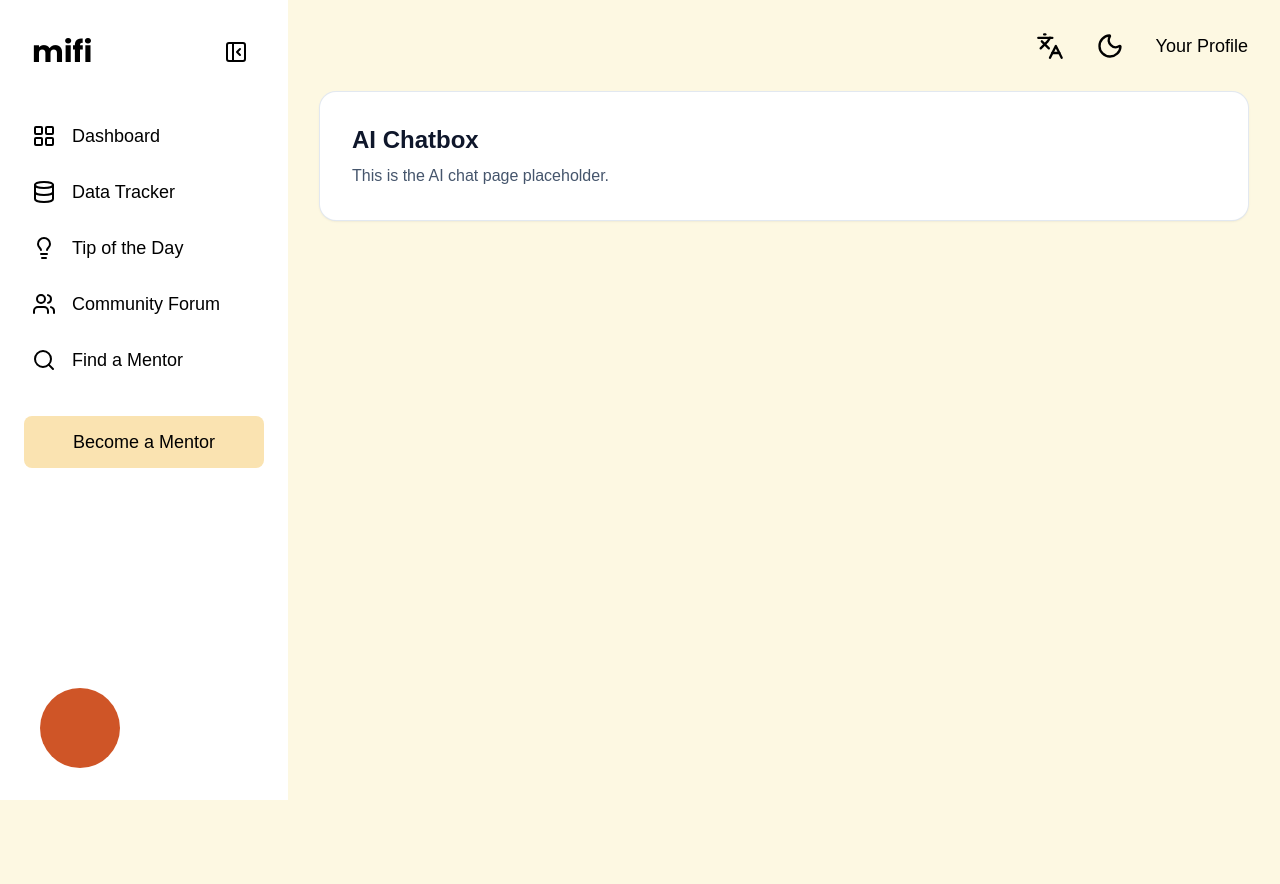
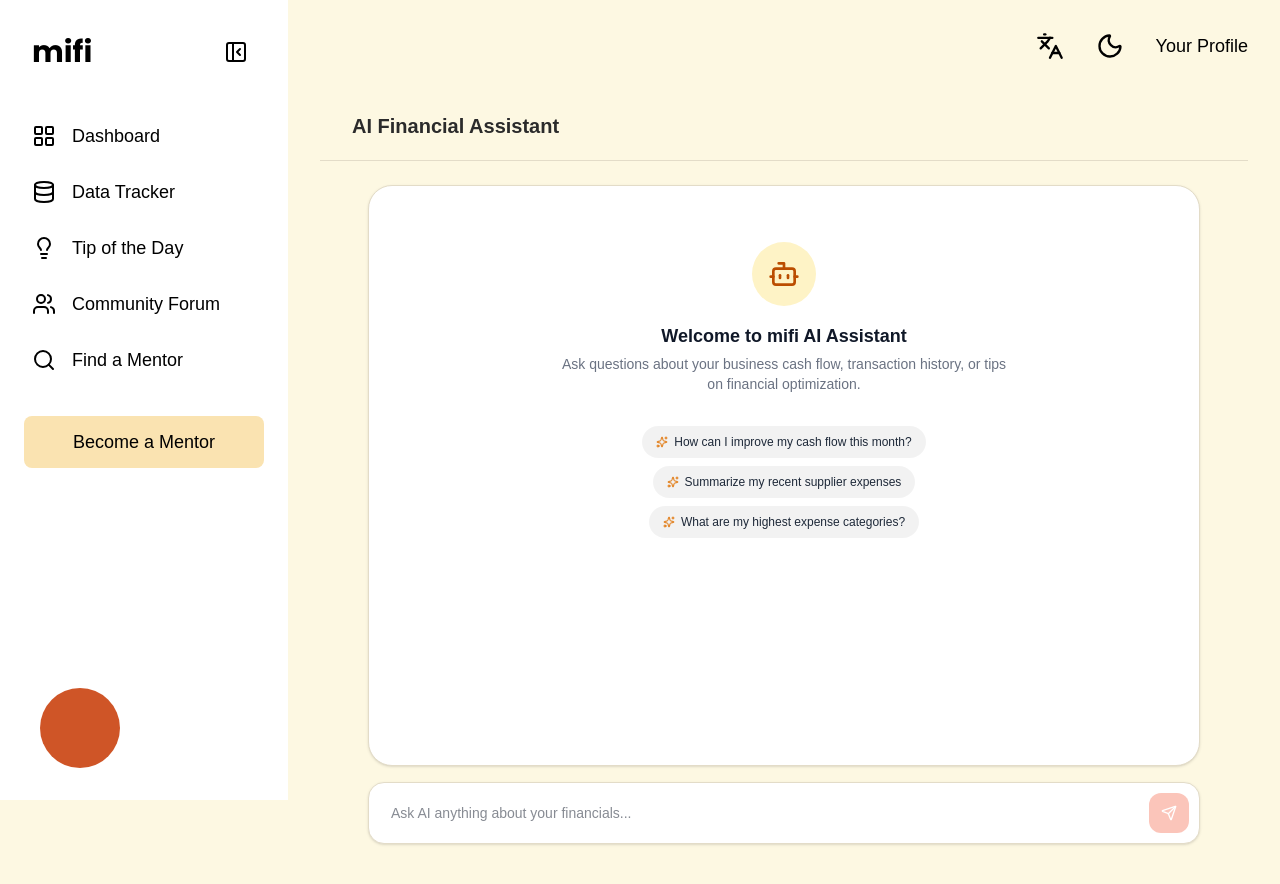
Before and after one commit to JasmineHara/WWCD-FINANCIAL-INCLUSION-AND-SMART-ECONOMY, a Next.js app: page /chat in a window 1280 px wide. Shown: the top 884 px of the page. Before the commit the page ends 800 px from the top, so only its background shows below. Built offline with nearby package versions, Linux system fonts and the light colour scheme; a web font is replaced by a local one.

Commit message:
chatbot ui

```diff
--- a/app/chat/page.tsx
+++ b/app/chat/page.tsx
@@ -1,10 +1,187 @@
 // AI Chatbox - Keisha
 
-export default function ChatPage() {
+"use client";
+
+import { useState, useRef, useEffect } from "react";
+import { TopBar } from "@/components/tracker/TopBar";
+import { Send, Bot, User, Sparkles, RefreshCw } from "lucide-react";
+
+interface ChatMessage {
+  id: string;
+  sender: "user" | "ai";
+  text: string;
+  timestamp: string;
+}
+
+export default function AIChatPage() {
+  const [messages, setMessages] = useState<ChatMessage[]>([]);
+  const [input, setInput] = useState("");
+  const [isTyping, setIsTyping] = useState(false);
+  const chatEndRef = useRef<HTMLDivElement>(null);
+
+  // Auto-scroll to latest message
+  useEffect(() => {
+    chatEndRef.current?.scrollIntoView({ behavior: "smooth" });
+  }, [messages, isTyping]);
+
+  const handleSendMessage = async (textToSend?: string) => {
+    const query = textToSend || input;
+    if (!query.trim()) return;
+
+    const userMsg: ChatMessage = {
+      id: Date.now().toString(),
+      sender: "user",
+      text: query,
+      timestamp: new Date().toLocaleTimeString([], { hour: "2-digit", minute: "2-digit" }),
+    };
+
+    setMessages((prev) => [...prev, userMsg]);
+    if (!textToSend) setInput("");
+    setIsTyping(true);
+
+    try {
+      // TODO: Replace with real backend streaming endpoint (e.g., fetch('/api/ai/chat'))
+      // Simulating a clean delay before backend connection
+      setTimeout(() => {
+        const aiMsg: ChatMessage = {
+          id: (Date.now() + 1).toString(),
+          sender: "ai",
+          text: "meow",
+          timestamp: new Date().toLocaleTimeString([], { hour: "2-digit", minute: "2-digit" }),
+        };
+        setMessages((prev) => [...prev, aiMsg]);
+        setIsTyping(false);
+      }, 1000);
+    } catch (error) {
+      console.error("AI Chat Error:", error);
+      setIsTyping(false);
+    }
+  };
+
+  const quickPrompts = [
+    "How can I improve my cash flow this month?",
+    "Summarize my recent supplier expenses",
+    "What are my highest expense categories?",
+  ];
+
   return (
-    <div className="rounded-2xl bg-white p-8 shadow-sm ring-1 ring-slate-200">
-      <h1 className="text-2xl font-bold text-slate-900">AI Chatbox</h1>
-      <p className="mt-2 text-slate-600">This is the AI chat page placeholder.</p>
+    <div className="w-full min-h-screen flex flex-col pb-6">
+      <TopBar title="AI Financial Assistant" />
+
+      <main className="flex-1 px-8 py-6 max-w-4xl w-full mx-auto flex flex-col justify-between space-y-4">
+        {/* Chat History Container */}
+        <div
+          className="flex-1 rounded-3xl bg-surface border p-6 shadow-sm overflow-y-auto space-y-4 min-h-[450px] max-h-[600px]"
+          style={{ borderColor: "var(--mifi-border, #e7e3d0)" }}
+        >
+          {messages.length === 0 ? (
+            <div className="h-full flex flex-col items-center justify-center text-center p-8 space-y-4 my-auto">
+              <div className="h-16 w-16 rounded-full bg-amber-100 dark:bg-amber-950/40 text-amber-700 dark:text-amber-300 flex items-center justify-center">
+                <Bot className="h-8 w-8" />
+              </div>
+              <div>
+                <h3 className="text-lg font-bold text-gray-900 dark:text-white">
+                  Welcome to mifi AI Assistant
+                </h3>
+                <p className="text-sm text-gray-500 max-w-md mt-1">
+                  Ask questions about your business cash flow, transaction history, or tips on financial optimization.
+                </p>
+              </div>
+
+              {/* Quick Prompts */}
+              <div className="pt-4 flex flex-wrap justify-center gap-2 max-w-lg">
+                {quickPrompts.map((prompt, idx) => (
+                  <button
+                    key={idx}
+                    type="button"
+                    onClick={() => handleSendMessage(prompt)}
+                    className="text-xs font-medium bg-black/5 dark:bg-zinc-800 hover:bg-black/10 dark:hover:bg-zinc-700 text-gray-800 dark:text-gray-200 px-3.5 py-2 rounded-full transition text-left flex items-center gap-1.5"
+                  >
+                    <Sparkles className="h-3 w-3 text-amber-600 shrink-0" />
+                    <span>{prompt}</span>
+                  </button>
+                ))}
+              </div>
+            </div>
+          ) : (
+            messages.map((msg) => (
+              <div
+                key={msg.id}
+                className={`flex gap-3 ${
+                  msg.sender === "user" ? "justify-end" : "justify-start"
+                }`}
+              >
+                {msg.sender === "ai" && (
+                  <div className="h-8 w-8 rounded-full bg-amber-600 text-white flex items-center justify-center shrink-0">
+                    <Bot className="h-4 w-4" />
+                  </div>
+                )}
+
+                <div
+                  className={`max-w-[80%] rounded-2xl px-4 py-3 text-sm space-y-1 shadow-sm ${
+                    msg.sender === "user"
+                      ? "bg-[#4a6741] text-white rounded-br-none"
+                      : "bg-black/5 dark:bg-zinc-800 text-gray-900 dark:text-white rounded-bl-none"
+                  }`}
+                >
+                  <p className="leading-relaxed">{msg.text}</p>
+                  <span
+                    className={`block text-[10px] text-right ${
+                      msg.sender === "user" ? "text-emerald-100" : "text-gray-400"
+                    }`}
+                  >
+                    {msg.timestamp}
+                  </span>
+                </div>
+
+                {msg.sender === "user" && (
+                  <div className="h-8 w-8 rounded-full bg-[#f76f54] text-white flex items-center justify-center shrink-0">
+                    <User className="h-4 w-4" />
+                  </div>
+                )}
+              </div>
+            ))
+          )}
+
+          {/* Typing Indicator */}
+          {isTyping && (
+            <div className="flex gap-3 items-center text-gray-400 text-xs italic">
+              <div className="h-8 w-8 rounded-full bg-amber-600 text-white flex items-center justify-center shrink-0">
+                <Bot className="h-4 w-4 animate-spin" />
+              </div>
+              <span>AI is thinking...</span>
+            </div>
+          )}
+
+          <div ref={chatEndRef} />
+        </div>
+
+        {/* Input Bar */}
+        <form
+          onSubmit={(e) => {
+            e.preventDefault();
+            handleSendMessage();
+          }}
+          className="flex items-center gap-3 bg-surface p-2.5 rounded-2xl border shadow-sm"
+          style={{ borderColor: "var(--mifi-border, #e7e3d0)" }}
+        >
+          <input
+            type="text"
+            placeholder="Ask AI anything about your financials..."
+            value={input}
+            onChange={(e) => setInput(e.target.value)}
+            className="flex-1 bg-transparent px-3 text-sm text-gray-900 dark:text-white focus:outline-none"
+          />
+
+          <button
+            type="submit"
+            disabled={!input.trim()}
+            className="h-10 w-10 rounded-xl bg-[#f76f54] hover:brightness-95 disabled:opacity-40 text-white flex items-center justify-center transition shrink-0"
+          >
+            <Send className="h-4 w-4" />
+          </button>
+        </form>
+      </main>
     </div>
   );
 }
```
